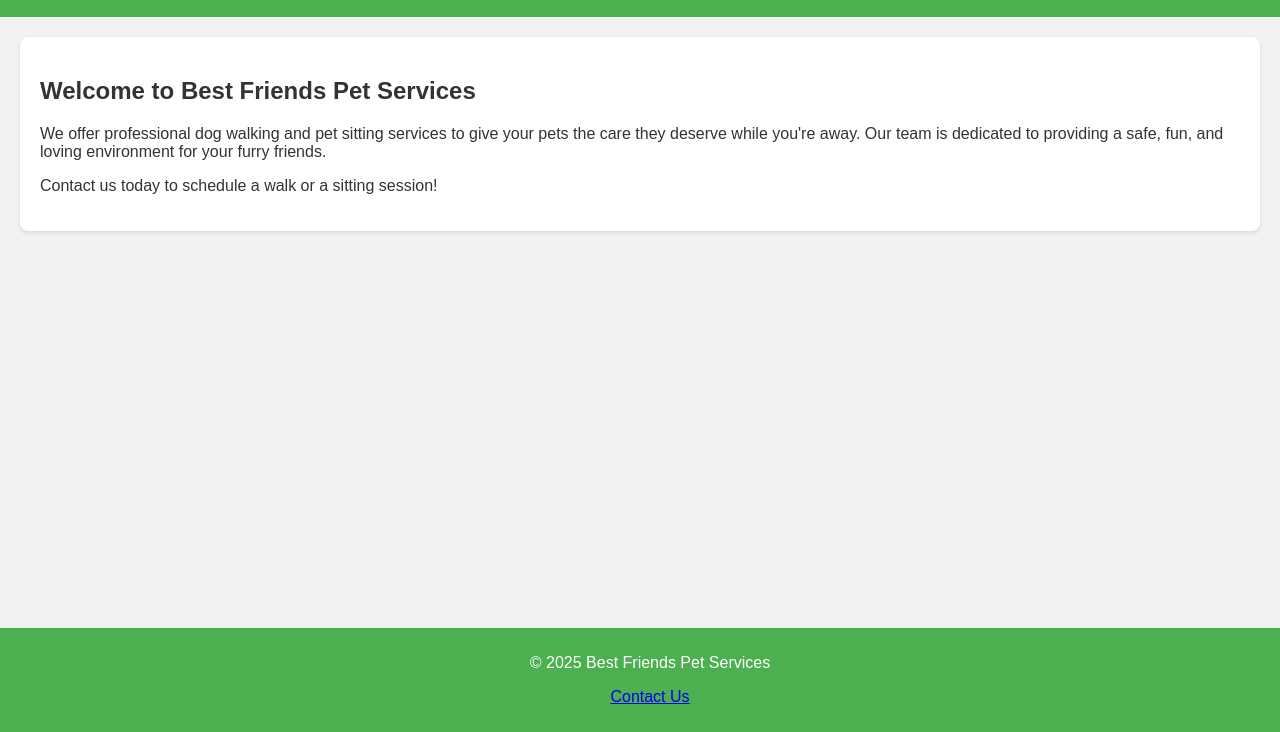
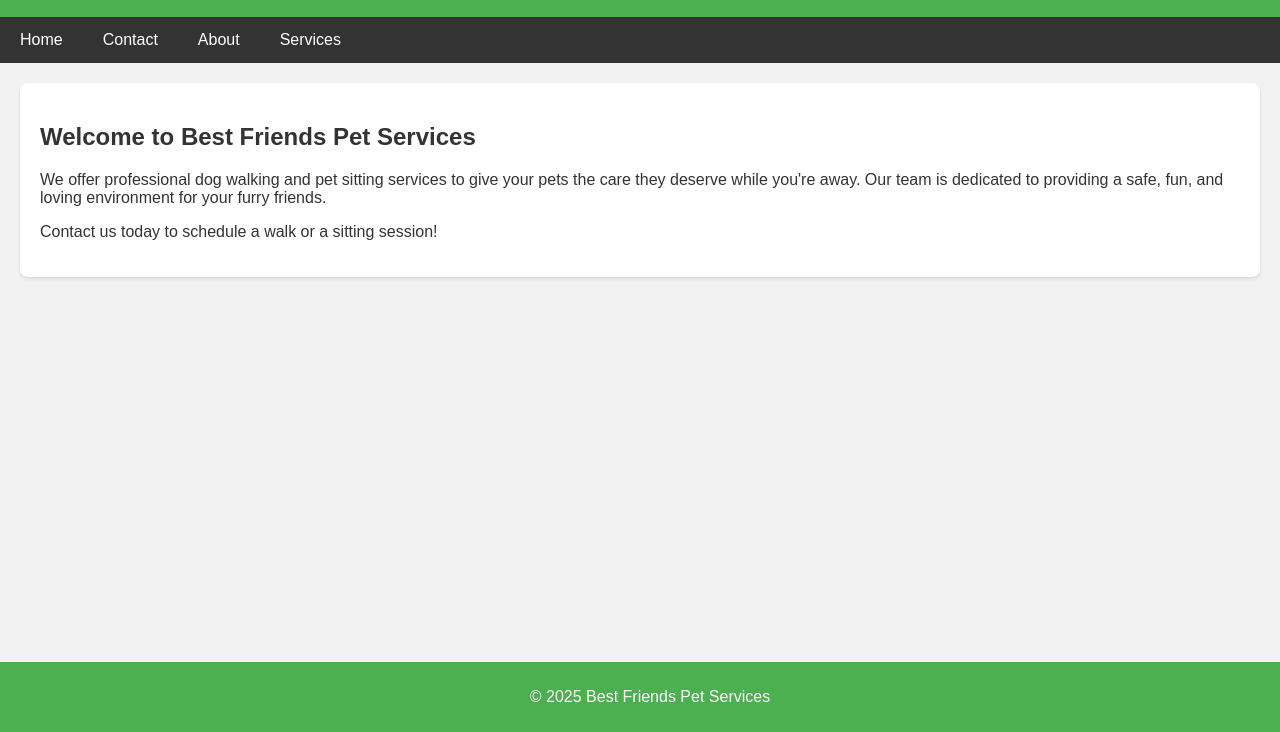
Before and after one commit to digger813/BestFriendsPets, a plain HTML site: page index.html in a window 1280 px wide. Shown: the part 68-800 px from the top of the page. Drawn offline with Linux system fonts and the light colour scheme.

Commit message:
Update index.html

```diff
--- a/index.html
+++ b/index.html
@@ -21,6 +21,22 @@
         header h1 {
             margin: 0;
             font-size: 2.5em;
+        }
+        nav {
+            background-color: #333;
+            overflow: hidden;
+        }
+        nav a {
+            float: left;
+            display: block;
+            color: white;
+            text-align: center;
+            padding: 14px 20px;
+            text-decoration: none;
+        }
+        nav a:hover {
+            background-color: #ddd;
+            color: black;
         }
         section {
             padding: 20px;
@@ -46,6 +62,14 @@
     <h1>Best Friends Pet Services</h1>
 </header>
 
+<!-- Navigation Bar -->
+<nav>
+    <a href="index.html">Home</a> <!-- Link to Home Page -->
+    <a href="contact.html">Contact</a> <!-- Link to Contact Page -->
+    <a href="about.html">About</a> <!-- Placeholder link for About Page -->
+    <a href="services.html">Services</a> <!-- Placeholder link for Services Page -->
+</nav>
+
 <section>
     <h2>Welcome to Best Friends Pet Services</h2>
     <p>We offer professional dog walking and pet sitting services to give your pets the care they deserve while you're away. Our team is dedicated to providing a safe, fun, and loving environment for your furry friends.</p>
@@ -54,8 +78,4 @@
 
 <footer>
     <p>&copy; 2025 Best Friends Pet Services</p>
-    <p><a href="contact.html">Contact Us</a></p> <!-- Link to contact page -->
 </footer>
-
-</body>
-</html>
```
